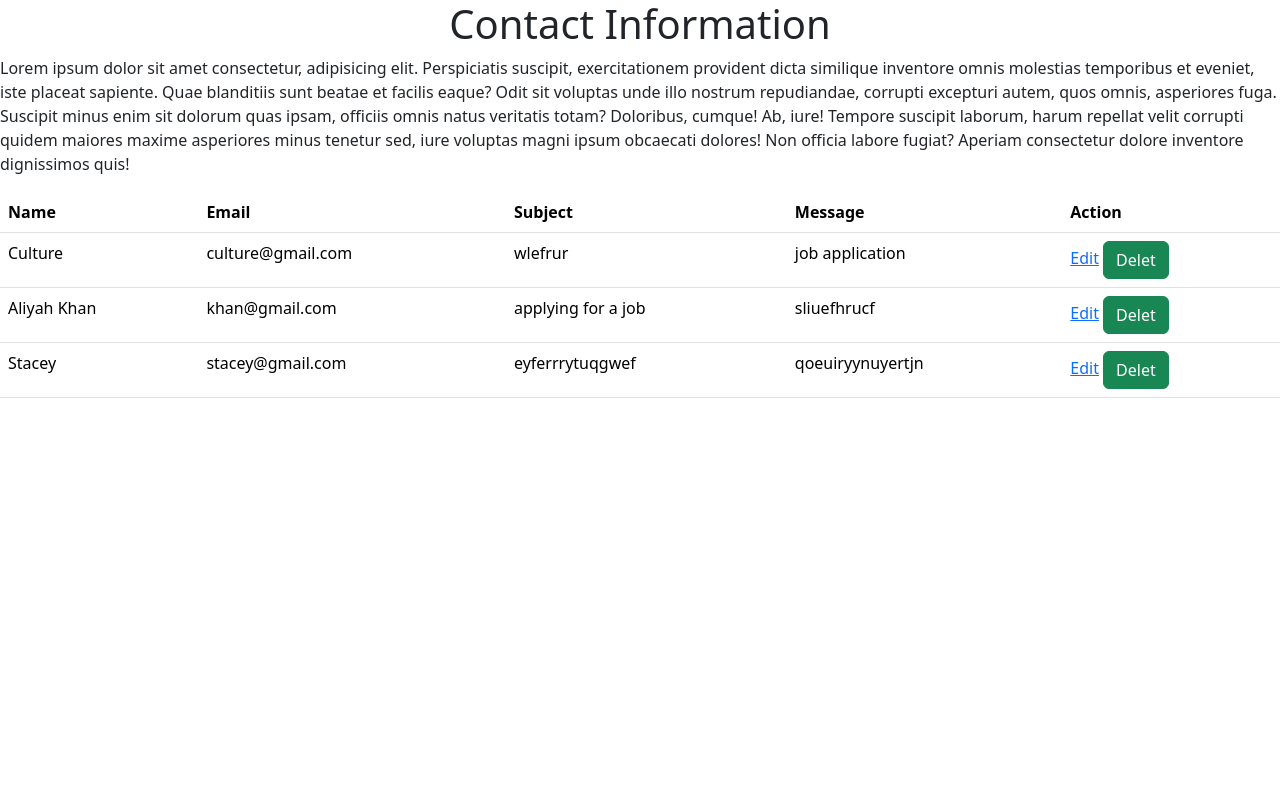
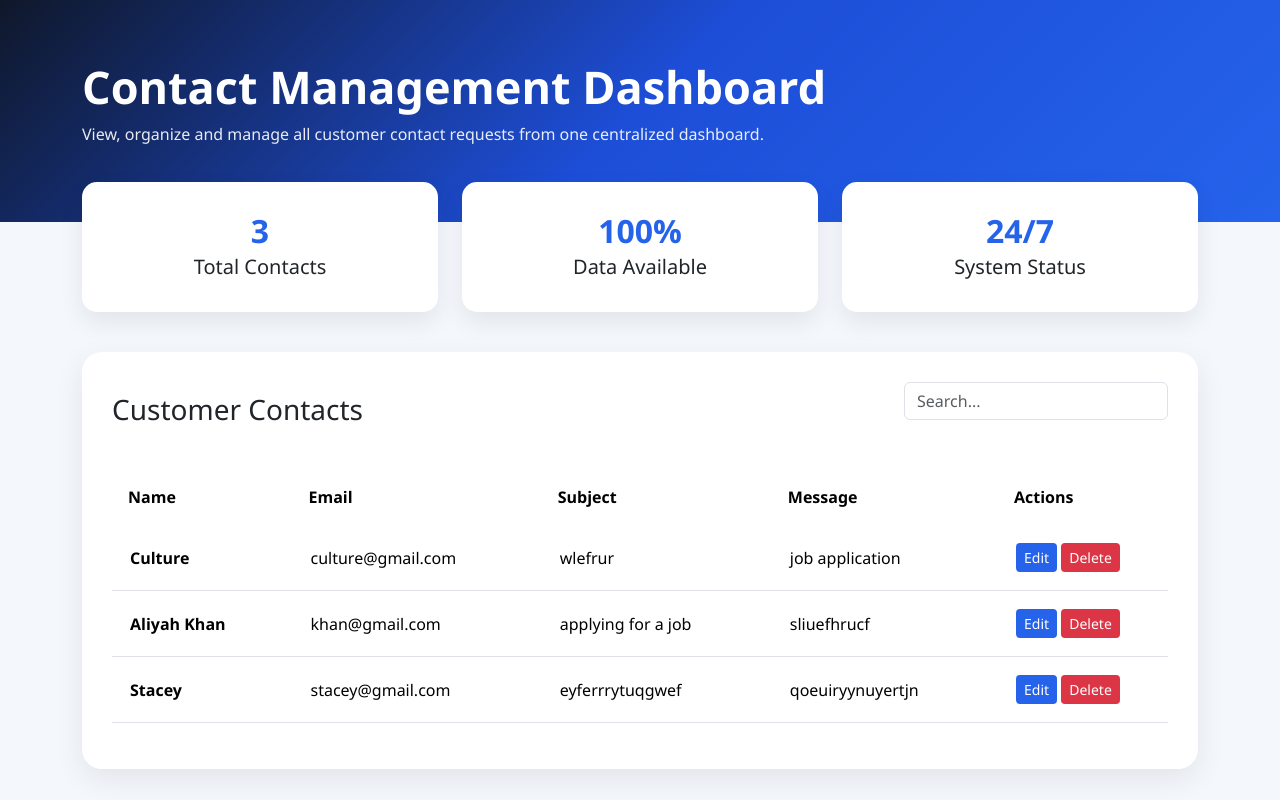
Before and after one commit to Anami-Natalia/Genesis, a Django app: page /show/ in a window 1280 px wide. Run offline with Django 5.2, Linux system fonts and the light colour scheme; data comes from the database, SQL or seed files in the repository; both versions use the stored data as it was after the commit; some libraries are stand-ins or nearby versions.

Commit message:
update file

```diff
--- a/Genesisapp/urls.py
+++ b/Genesisapp/urls.py
@@ -20,8 +20,11 @@
 
     path('', views.home, name= 'home'),
 
-    path('show/', views.show, name= 'show')
+    path('show/', views.show, name= 'show'),
 
+    path('delete/<int:id>', views.delete),
+
+    path('edit/<int:id>', views.edit, ),
 
 
 
--- a/Genesisapp/views.py
+++ b/Genesisapp/views.py
@@ -1,4 +1,4 @@
-from django.shortcuts import render
+from django.shortcuts import render ,redirect, get_object_or_404
 from Genesisapp.models import *
 
 # Create your views here.
@@ -34,3 +34,20 @@
 def show(request):
     all = Contact.objects.all()
     return render(request, 'show.html', {'all': all})
+
+def delete(request, id):
+    mycontact = Contact.objects.get(id=id)
+    mycontact.delete()
+    return redirect('/show')
+
+def edit(request, id):
+    editappointment = get_object_or_404(Contact, id=id)
+    if request.method == 'POST':
+        editappointment.name = request.POST.get('name')
+        editappointment.email = request.POST.get('email')
+        editappointment.subject = request.POST.get('subject')
+        editappointment.message = request.POST.get('message')
+        editappointment.save()
+        return redirect('/show')
+    else:
+        return render(request, 'edit.html', {'editappointment': editappointment})
--- a/templates/show.html
+++ b/templates/show.html
@@ -3,51 +3,292 @@
 <head>
     <meta charset="UTF-8">
     <meta name="viewport" content="width=device-width, initial-scale=1.0">
-    <title>Contact Page</title>
+    <title>Contact Management</title>
 
     {% load static %}
+
     <link rel="stylesheet" href="{% static 'assets/vendor/bootstrap/css/bootstrap.min.css' %}">
-    <script src="{% static 'assets/vendor/bootstrap/js/bootstrap.min.js' %}"></script>
+    <script src="{% static 'assets/vendor/bootstrap/js/bootstrap.bundle.min.js' %}"></script>
+
+    <style>
+
+        body{
+            background:#f4f7fc;
+            font-family:Segoe UI,Tahoma,Geneva,Verdana,sans-serif;
+        }
+
+        .hero{
+
+            background:linear-gradient(135deg,#0f172a,#1d4ed8,#2563eb);
+            color:white;
+            padding:60px 0;
+
+        }
+
+        .hero h1{
+            font-size:45px;
+            font-weight:bold;
+        }
+
+        .hero p{
+            opacity:.9;
+            max-width:700px;
+        }
+
+        .stats-card{
+
+            background:white;
+            border-radius:15px;
+            padding:25px;
+            text-align:center;
+            box-shadow:0 10px 25px rgba(0,0,0,.08);
+            transition:.3s;
+
+        }
+
+        .stats-card:hover{
+
+            transform:translateY(-5px);
+
+        }
+
+        .stats-number{
+
+            font-size:32px;
+            font-weight:bold;
+            color:#2563eb;
+
+        }
+
+        .content{
+
+            margin-top:-40px;
+
+        }
+
+        .table-card{
+
+            background:white;
+            border-radius:20px;
+            padding:30px;
+            box-shadow:0 10px 30px rgba(0,0,0,.08);
+
+        }
+
+        .table thead{
+
+            background:#2563eb;
+            color:white;
+
+        }
+
+        .table th{
+
+            border:none;
+            padding:16px;
+
+        }
+
+        .table td{
+
+            vertical-align:middle;
+            padding:18px;
+
+        }
+
+        .table tbody tr{
+
+            transition:.3s;
+
+        }
+
+        .table tbody tr:hover{
+
+            background:#f8fbff;
+
+        }
+
+        .btn-edit{
+
+            background:#2563eb;
+            color:white;
+            border:none;
+
+        }
+
+        .btn-edit:hover{
+
+            background:#1d4ed8;
+            color:white;
+
+        }
+
+        .btn-delete{
+
+            background:#dc3545;
+            color:white;
+            border:none;
+
+        }
+
+        .btn-delete:hover{
+
+            background:#bb2d3b;
+            color:white;
+
+        }
+
+        .search-box{
+
+            margin-bottom:25px;
+
+        }
+
+        .search-box input{
+
+            height:50px;
+            border-radius:12px;
+
+        }
+
+    </style>
 
 </head>
+
 <body>
 
-    <h1 class="text-center">Contact Information</h1>
+<div class="hero">
 
-    <p>Lorem ipsum dolor sit amet consectetur, adipisicing elit. Perspiciatis suscipit, exercitationem provident dicta similique inventore omnis molestias temporibus et eveniet, iste placeat sapiente. Quae blanditiis sunt beatae et facilis eaque?
-    Odit sit voluptas unde illo nostrum repudiandae, corrupti excepturi autem, quos omnis, asperiores fuga. Suscipit minus enim sit dolorum quas ipsam, officiis omnis natus veritatis totam? Doloribus, cumque! Ab, iure!
-    Tempore suscipit laborum, harum repellat velit corrupti quidem maiores maxime asperiores minus tenetur sed, iure voluptas magni ipsum obcaecati dolores! Non officia labore fugiat? Aperiam consectetur dolore inventore dignissimos quis!</p>
+    <div class="container">
 
-    <table class="table">
+        <h1>Contact Management Dashboard</h1>
+
+        <p>
+            View, organize and manage all customer contact requests from one
+            centralized dashboard.
+        </p>
+
+    </div>
+
+</div>
+
+<div class="container content">
+
+    <div class="row mb-4">
+
+        <div class="col-md-4 mb-3">
+
+            <div class="stats-card">
+
+                <div class="stats-number">{{ all|length }}</div>
+
+                <h5>Total Contacts</h5>
+
+            </div>
+
+        </div>
+
+        <div class="col-md-4 mb-3">
+
+            <div class="stats-card">
+
+                <div class="stats-number">100%</div>
+
+                <h5>Data Available</h5>
+
+            </div>
+
+        </div>
+
+        <div class="col-md-4 mb-3">
+
+            <div class="stats-card">
+
+                <div class="stats-number">24/7</div>
+
+                <h5>System Status</h5>
+
+            </div>
+
+        </div>
+
+    </div>
+
+    <div class="table-card">
+
+        <div class="d-flex justify-content-between align-items-center mb-4">
+
+            <h3>Customer Contacts</h3>
+
+            <input type="text"
+                   class="form-control w-25 search-box"
+                   placeholder="Search...">
+
+        </div>
+
+        <div class="table-responsive">
+
+            <table class="table table-hover align-middle">
+
+                <thead>
 
                     <tr>
-            <th> Name</th>
+
+                        <th>Name</th>
                         <th>Email</th>
                         <th>Subject</th>
                         <th>Message</th>
-            <th>Action</th>
+                        <th width="170">Actions</th>
+
                     </tr>
 
-        {%for contact in all%}
+                </thead>
+
+                <tbody>
+
+                {% for contact in all %}
 
                     <tr>
-            <td>{{contact.name}}</td>
-            <td>{{contact.email}}</td>
-            <td>{{contact.subject}}</td>
-            <td>{{contact.message}}</td>
+
+                        <td>
+                            <strong>{{ contact.name }}</strong>
+                        </td>
+
+                        <td>{{ contact.email }}</td>
+
+                        <td>{{ contact.subject }}</td>
+
                         <td>
 
-                <a href=""class="btn-danger">Edit</a>
-                <a href=""class="btn btn-success">Delet</a>
+                            {{ contact.message|truncatechars:70 }}
+
+                        </td>
+
+                        <td>
+
+                            <a href="/edit/{{contact.id}}" class="btn btn-edit btn-sm">
+                                Edit
+                            </a>
+
+                            <a href="/delete/{{contact.id}}" class="btn btn-delete btn-sm">
+                                Delete
+                            </a>
+
                         </td>
 
                     </tr>
-        {%endfor%}
 
+                {% endfor %}
+
+                </tbody>
 
             </table>
 
+        </div>
 
+    </div>
+
+</div>
 
 </body>
 </html>
```
Also changed, not shown: templates/edit.html (added, +246 -0 lines), db.sqlite3. Lines whose indentation alone changed are shown as unchanged.
